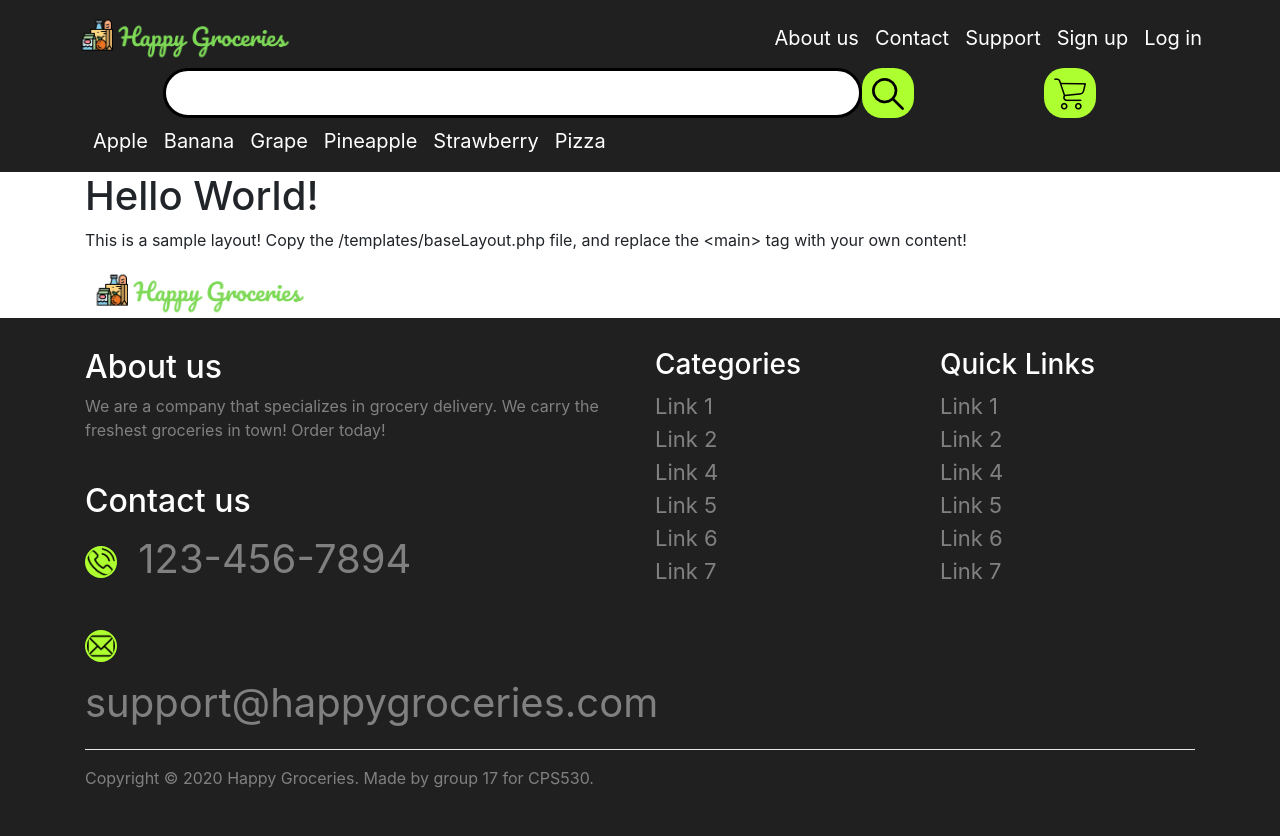
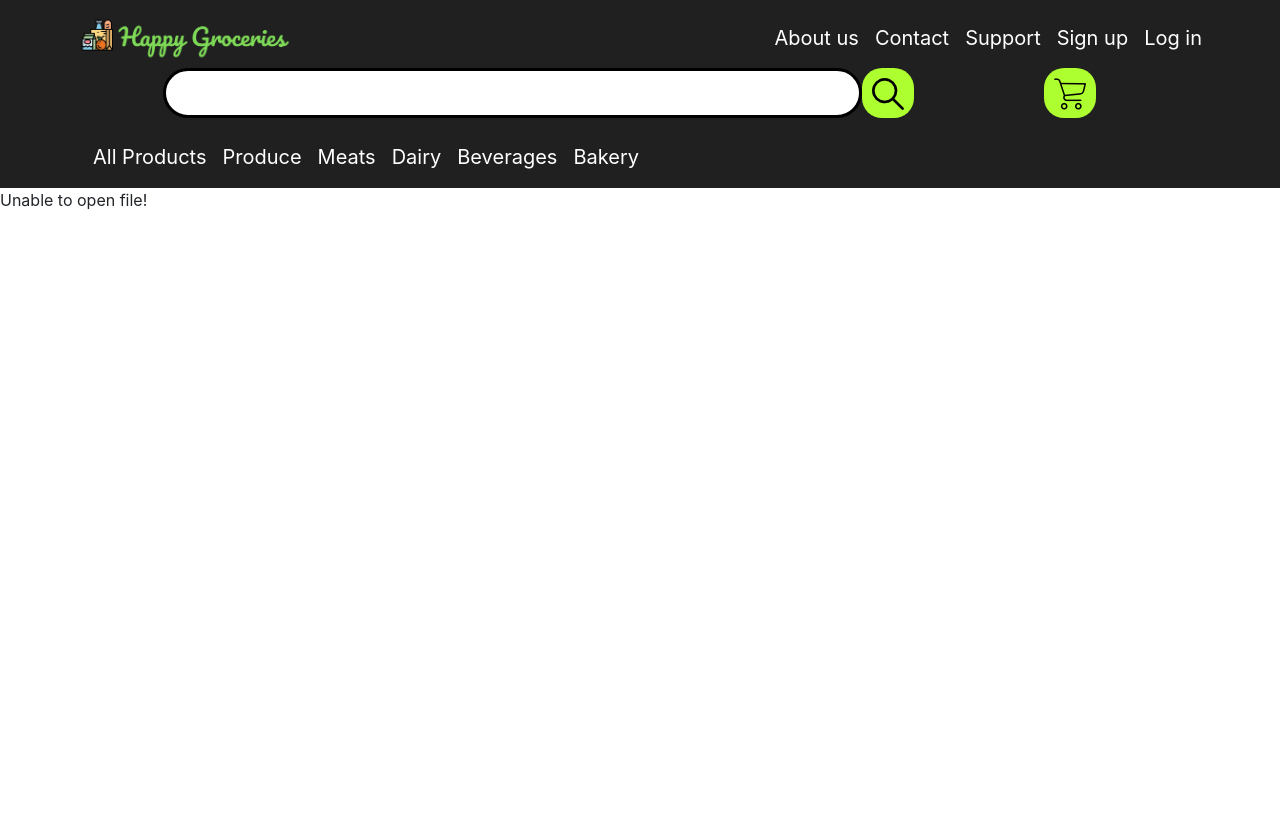
Before and after one commit to ltdatphan/Happy-Groceries, a PHP site: page / in a window 1280 px wide. After the commit the page ends 210 px from the top, so only its background shows below. Run offline with PHP 8.4, Linux system fonts and the light colour scheme.

Commit message:
New navigation system
New dummy item page

New dummy landing page

New database login system

```diff
--- /dev/null
+++ b/public/home.php
@@ -0,0 +1,5 @@
+<div class="container">
+    <h1 class="title-header">Landing Page</h1>
+    <br>
+    <p>Please click one of the links above to navigate to another page.</p>
+</div>
--- a/public/index.php
+++ b/public/index.php
@@ -1,5 +1,19 @@
 <?php
+include '../templates/header.php';
+//include '../templates/baseLayout.php';
+$page = isset($_GET['page']) && file_exists($_GET['page'] . '.php') ? $_GET['page'] : 'home';
+// Include and show the requested page
 
-include '../templates/baseLayout.php';
+$myfile = fopen("../../../mysqlLogin.txt", "r") or die("Unable to open file!");
+$username = preg_replace("/\s+/", "", fgets($myfile, 4096));
+$password = preg_replace("/\s+/", "", fgets($myfile, 4096));
+fclose($myfile);
+$conn = mysqli_connect("localhost", $username, $password, $username) or die("Cannot connect to database!");
+$sql = "SELECT * FROM Products ORDER BY id DESC";
 
+include $page . '.php';
+
+
+
+include '../templates/footer.php'
 ?>
--- a/templates/header.php
+++ b/templates/header.php
@@ -1,50 +1,25 @@
-<nav class="navbar navbar-expand-lg sticky-top navbar-dark custom-nav">
-    <div class="container">
-        <div class="grid" style="width: 100%;">
-            <div class="row">
-                <a class="navbar-brand" href="#">
-                    <img id="logo" src="<?= $assetPath?>/img/flat-logo.png">
-                </a>
-                <button class="navbar-toggler ml-auto" type="button" data-toggle="collapse" data-target="#navbarItems" aria-controls="navbarText" aria-expanded="false" aria-label="Toggle navigation">
-                    <span class="navbar-toggler-icon"></span>
-                </button>
-                <div id="navbarItems" class="collapse navbar-collapse">
-                    <div class="navbar-nav ml-auto">
-                        <a href="#" class="nav-item, nav-link">About us</a>
-                        <a href="#" class="nav-item, nav-link">Contact</a>
-                        <a href="#" class="nav-item, nav-link">Support</a>
-                        <a href="#" class="nav-item, nav-link">Sign up</a>
-                        <a href="#" class="nav-item, nav-link">Log in</a>
-                    </div>
-                </div>
-            </div>
-            <div style="display: flex;">
-                <form style="width: 70%;">
-                    <input id="search-bar" type="text">
-                </form>
-                <div></div>
-                <button class="custom-btn">
-                    <img src="<?= $assetPath?>/ico/search.png">
-                </button>
-                <button class="custom-btn ml-auto mr-auto">
-                    <img src="<?= $assetPath?>/ico/shopping-cart.png">
-                </button>
-            </div>
-            <div>
-                <button class="navbar-toggler category-toggle" type="button" data-toggle="collapse" data-target="#categoryItems" aria-controls="categoryItems" aria-expanded="false" aria-label="Toggle navigation">
-                    <h5 style="color: black;">Categories</h5>
-                </button>
-                <div id="categoryItems" class="collapse navbar-collapse">
-                    <div class="navbar-nav">
-                        <a href="#" class="nav-item, nav-link">Apple</a>
-                        <a href="#" class="nav-item, nav-link">Banana</a>
-                        <a href="#" class="nav-item, nav-link">Grape</a>
-                        <a href="#" class="nav-item, nav-link">Pineapple</a>
-                        <a href="#" class="nav-item, nav-link">Strawberry</a>
-                        <a href="#" class="nav-item, nav-link">Pizza</a>
-                    </div>
-                </div>
-            </div>
-        </div>
-    </div>
-</nav>
+
+    <head>
+        <!-- Define your variables here (Only title should be changed! The path variables should stay the same. Feel free to create new variables if needed). -->
+        <?php
+        $assetPath = "../assets";
+        $templatePath = "../templates";
+        $title = "Hello Groceries";
+        ?>
+        <!-- Boostrap CDN-->
+        <link rel="stylesheet" href="https://cdn.jsdelivr.net/npm/bootstrap@4.5.3/dist/css/bootstrap.min.css" integrity="sha384-TX8t27EcRE3e/ihU7zmQxVncDAy5uIKz4rEkgIXeMed4M0jlfIDPvg6uqKI2xXr2" crossorigin="anonymous">
+        <script src="https://code.jquery.com/jquery-3.5.1.slim.min.js" integrity="sha384-DfXdz2htPH0lsSSs5nCTpuj/zy4C+OGpamoFVy38MVBnE+IbbVYUew+OrCXaRkfj" crossorigin="anonymous"></script>
+        <script src="https://cdn.jsdelivr.net/npm/bootstrap@4.5.3/dist/js/bootstrap.bundle.min.js" integrity="sha384-ho+j7jyWK8fNQe+A12Hb8AhRq26LrZ/JpcUGGOn+Y7RsweNrtN/tE3MoK7ZeZDyx" crossorigin="anonymous"></script>
+
+        <!-- External CSS-->
+        <link rel="stylesheet" href="<?= $assetPath?>/css/style.css">
+
+        <meta name="viewport" content="width=device-width, initial-scale=1.0">
+        <title><?= $title?></title>
+    </head>
+    <body>
+        <!--Navigation-->
+        <?php include "$templatePath/navigation.php"?>
+
+    </body>
+</html>
--- /dev/null
+++ b/templates/navigation.php
@@ -0,0 +1,50 @@
+<nav class="navbar navbar-expand-lg sticky-top navbar-dark custom-nav">
+    <div class="container">
+        <div class="grid" style="width: 100%;">
+            <div class="row">
+                <a class="navbar-brand" href="?page=home">
+                    <img id="logo" src="<?= $assetPath?>/img/flat-logo.png">
+                </a>
+                <button class="navbar-toggler ml-auto" type="button" data-toggle="collapse" data-target="#navbarItems" aria-controls="navbarText" aria-expanded="false" aria-label="Toggle navigation">
+                    <span class="navbar-toggler-icon"></span>
+                </button>
+                <div id="navbarItems" class="collapse navbar-collapse">
+                    <div class="navbar-nav ml-auto">
+                        <a href="#" class="nav-item, nav-link">About us</a>
+                        <a href="#" class="nav-item, nav-link">Contact</a>
+                        <a href="#" class="nav-item, nav-link">Support</a>
+                        <a href="#" class="nav-item, nav-link">Sign up</a>
+                        <a href="#" class="nav-item, nav-link">Log in</a>
+                    </div>
+                </div>
+            </div>
+            <div style="display: flex;">
+                <form style="width: 70%;">
+                    <input id="search-bar" type="text">
+                </form>
+                <div></div>
+                <button class="custom-btn">
+                    <img src="<?= $assetPath?>/ico/search.png">
+                </button>
+                <button class="custom-btn ml-auto mr-auto">
+                    <img src="<?= $assetPath?>/ico/shopping-cart.png">
+                </button>
+            </div>
+            <div>
+                <button class="navbar-toggler category-toggle" type="button" data-toggle="collapse" data-target="#categoryItems" aria-controls="categoryItems" aria-expanded="false" aria-label="Toggle navigation">
+                    <h5 style="color: black;">Categories</h5>
+                </button>
+                <div id="categoryItems" class="collapse navbar-collapse">
+                    <div class="navbar-nav">
+                        <a href="?page=products" class="nav-item, nav-link">All Products</a>
+                        <a href="?page=products&category=produce" class="nav-item, nav-link">Produce</a>
+                        <a href="?page=products&category=meats" class="nav-item, nav-link">Meats</a>
+                        <a href="?page=products&category=dairy" class="nav-item, nav-link">Dairy</a>
+                        <a href="?page=products&category=beverages" class="nav-item, nav-link">Beverages</a>
+                        <a href="?page=products&category=bakery" class="nav-item, nav-link">Bakery</a>
+                    </div>
+                </div>
+            </div>
+        </div>
+    </div>
+</nav>
```
Also changed, not shown: backend/products.sql (+18 -18 lines), public/item.php (added, +13 -0 lines), public/products.php (+6 -44 lines).
